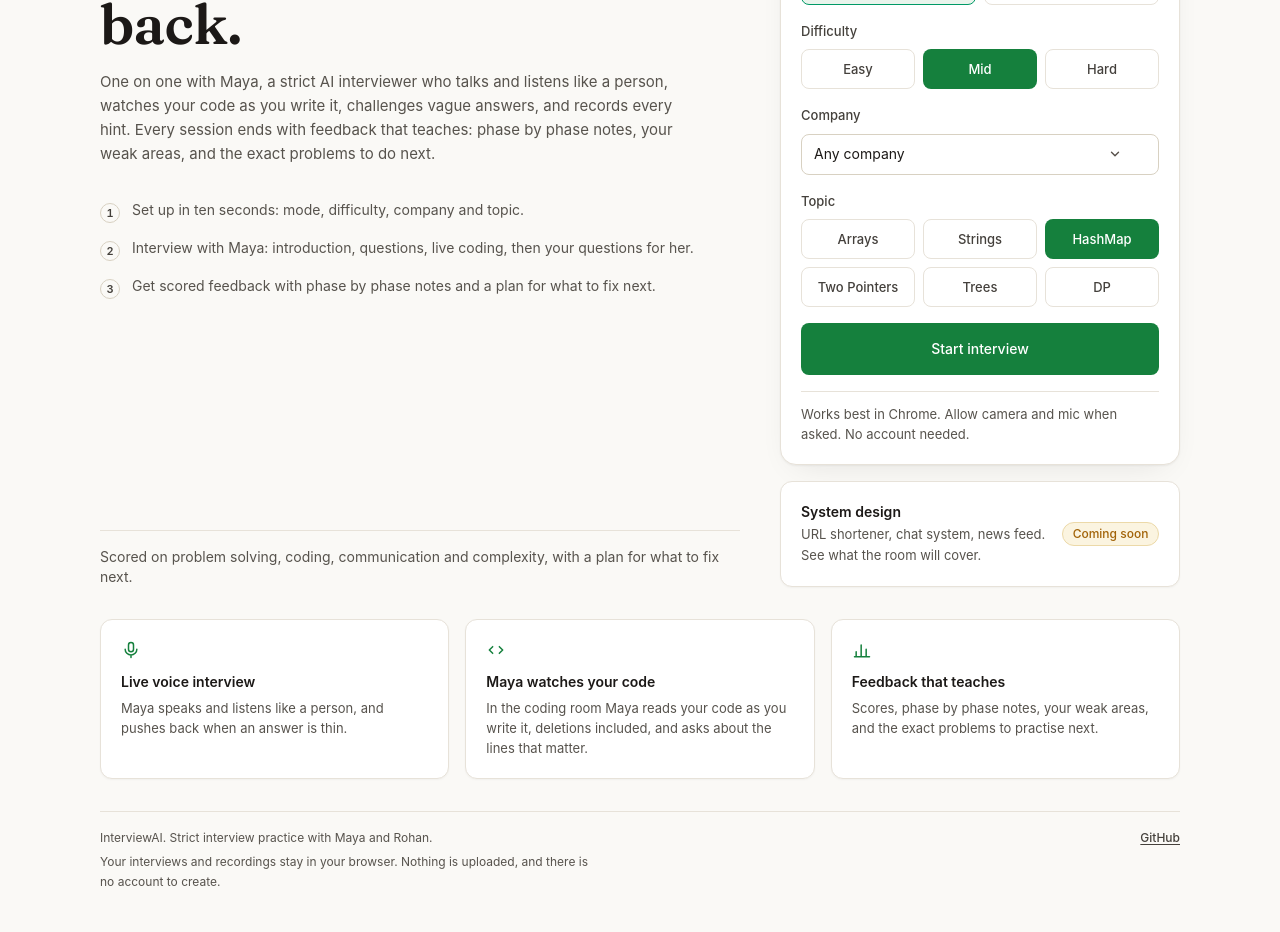
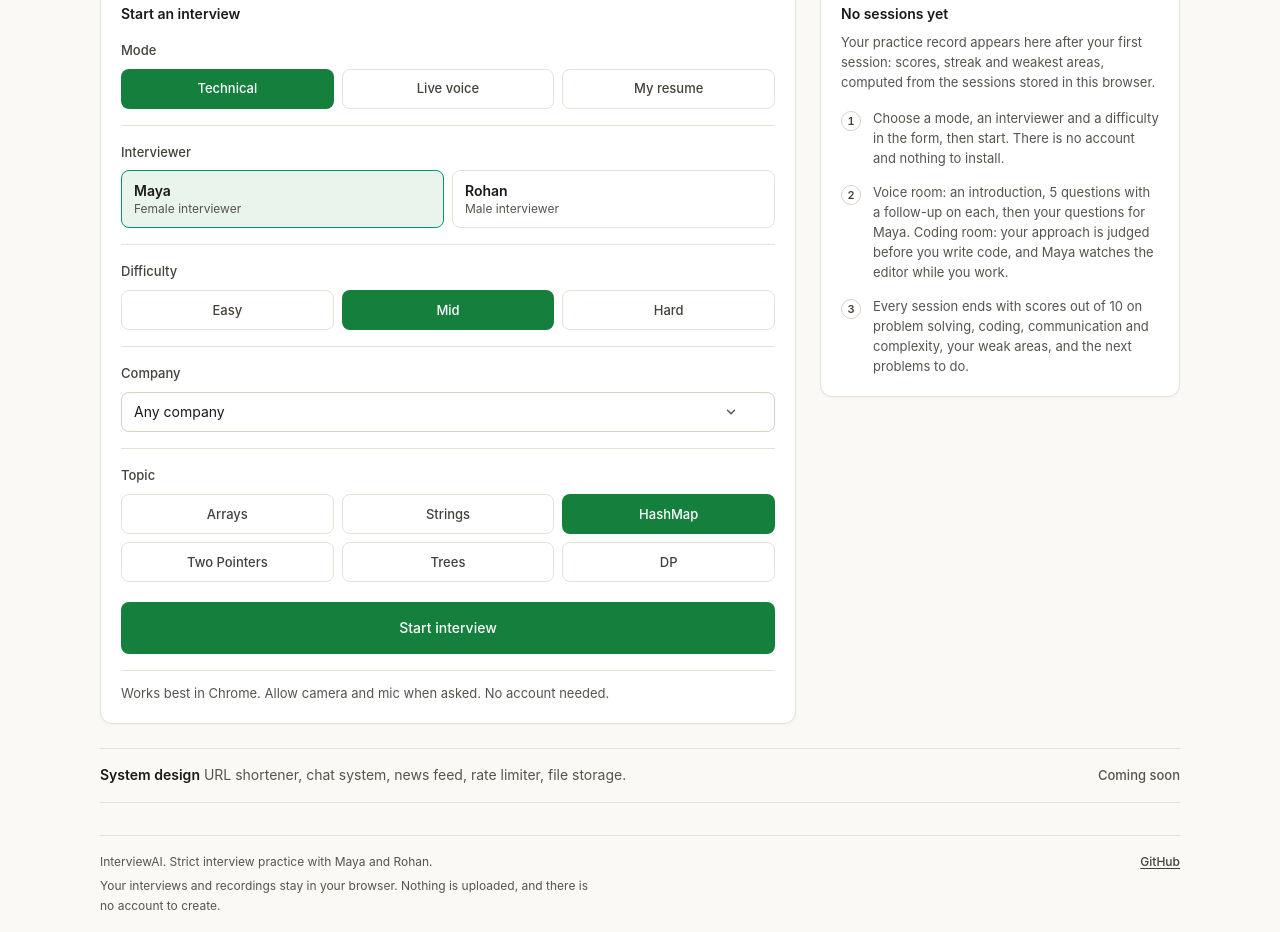
Before and after one commit to krishbuilds01/MockRoom, a Next.js app: page / in a window 1280 px wide. Shown: the part 320-1252 px from the top of the page. Before the commit the page ends 1228 px from the top, so only its background shows below. Built offline with nearby package versions, Linux system fonts and the light colour scheme.

Commit message:
Home becomes a working desk: setup form, practice record, no marketing hero

```diff
--- a/src/app/page.tsx
+++ b/src/app/page.tsx
@@ -5,7 +5,7 @@ import { useRouter } from "next/navigation";
 import { topics } from "@/lib/problems";
 import { INTERVIEWERS, getInterviewer } from "@/lib/interviewers";
 import { buildResumeQuestionsLocal, postResumeQuestions, RESUME_QUESTIONS_KEY, RESUME_STORAGE_KEY } from "@/lib/resume";
-import { loadHistory } from "@/lib/analytics";
+import { computeAnalytics, loadHistory } from "@/lib/analytics";
 import { markFreshStart } from "@/lib/activeSession";
 import { scoreBarClass } from "@/lib/scoreColor";
 import { overallScore, type SessionRecord } from "@/lib/interviewer";
@@ -13,36 +13,8 @@ import Logo from "@/components/Logo";
 import CompanySelect from "@/components/CompanySelect";
 import Footer from "@/components/Footer";
 
-function FeatureIcon({ name }: { name: string }) {
-  const common = {
-    width: 20,
-    height: 20,
-    viewBox: "0 0 24 24",
-    fill: "none",
-    stroke: "currentColor",
-    strokeWidth: 1.8,
-    strokeLinecap: "round" as const,
-    strokeLinejoin: "round" as const,
-    "aria-hidden": true,
-  };
-  if (name === "mic")
-    return (
-      <svg {...common}>
-        <path d="M12 3a3 3 0 0 1 3 3v5a3 3 0 0 1-6 0V6a3 3 0 0 1 3-3Z" />
-        <path d="M5 11a7 7 0 0 0 14 0M12 18v3" />
-      </svg>
-    );
-  if (name === "code")
-    return (
-      <svg {...common}>
-        <path d="m8 8-4 4 4 4M16 8l4 4-4 4" />
-      </svg>
-    );
-  return (
-    <svg {...common}>
-      <path d="M5 20v-6M11 20V6M17 20v-9M3 20h18" />
-    </svg>
-  );
+function sessionTitle(h: SessionRecord): string {
+  return h.type === "technical" ? h.problemTitle || "Technical interview" : "Live AI Interview";
 }
 
 export default function Home() {
@@ -53,23 +25,6 @@ export default function Home() {
   const [topic, setTopic] = useState("HashMap");
   const [interviewerId, setInterviewerId] = useState("maya");
   const interviewer = getInterviewer(interviewerId);
-  const features = [
-    {
-      icon: "mic",
-      title: "Live voice interview",
-      text: `${interviewer.name} speaks and listens like a person, and pushes back when an answer is thin.`,
-    },
-    {
-      icon: "code",
-      title: `${interviewer.name} watches your code`,
-      text: `In the coding room ${interviewer.name} reads your code as you write it, deletions included, and asks about the lines that matter.`,
-    },
-    {
-      icon: "chart",
-      title: "Feedback that teaches",
-      text: "Scores, phase by phase notes, your weak areas, and the exact problems to practise next.",
-    },
-  ];
   const [history, setHistory] = useState<SessionRecord[]>([]);
   const [resumeText, setResumeText] = useState("");
   const [resumeSaved, setResumeSaved] = useState(false);
@@ -126,7 +81,7 @@ export default function Home() {
   async function startResume() {
     const text = resumeText.trim();
     if (text.length < 100) {
-      setResumeError("Paste a little more of your resume. A few lines about your projects and skills is enough to build real questions from.");
+      setResumeError("That is too short to build questions from. Paste the parts about your projects and skills.");
       return;
     }
     setResumeError("");
@@ -166,10 +121,19 @@ export default function Home() {
     }
     e.target.value = "";
   }
+
+  const analytics = history.length ? computeAnalytics(history) : null;
   const chronological = [...history].reverse();
-  const latestOverall = history.length ? overallScore(history[0].scores) : null;
+  const latest = history[0] ?? null;
+  const latestOverall = latest ? overallScore(latest.scores) : null;
   const previousOverall = history.length > 1 ? overallScore(history[1].scores) : null;
   const trendDelta = latestOverall !== null && previousOverall !== null ? Math.round((latestOverall - previousOverall) * 10) / 10 : null;
+
+  const firstSteps = [
+    "Choose a mode, an interviewer and a difficulty in the form, then start. There is no account and nothing to install.",
+    `Voice room: an introduction, 5 questions with a follow-up on each, then your questions for ${interviewer.name}. Coding room: your approach is judged before you write code, and ${interviewer.name} watches the editor while you work.`,
+    "Every session ends with scores out of 10 on problem solving, coding, communication and complexity, your weak areas, and the next problems to do.",
+  ];
 
   return (
     <main className="mx-auto flex min-h-dvh w-full max-w-[1120px] flex-col px-5">
@@ -181,55 +145,19 @@ export default function Home() {
         </div>
       </nav>
 
-      <section className="grid gap-8 pt-8 lg:grid-cols-[640px_400px] lg:justify-between">
-        <div className="flex h-full flex-col">
-          <div>
-            <span className="badge badge-live">
-              <span className="dot dot-pulse bg-emerald-600" />
-              Live voice interview practice
-            </span>
-            <h1 className="mt-4 font-display text-display font-semibold text-stone-900">
-              Practice a real interview.
-              <br />
-              With an AI that pushes back.
-            </h1>
-            <p className="mt-4 max-w-xl text-[15px] leading-6 text-stone-600">
-              One on one with {interviewer.name}, a strict AI interviewer who talks and listens like a person, watches your code as you write it,
-              challenges vague answers, and records every hint. Every session ends with feedback that teaches: phase by phase notes,
-              your weak areas, and the exact problems to do next.
+      <header className="pt-10">
+        <h1 className="font-display text-display font-semibold text-stone-900">Get That Job</h1>
+        <p className="mt-3 max-w-2xl text-[15px] leading-6 text-stone-600">
+          One on one interview practice. Maya or Rohan runs your session: 5 questions with follow-ups in the voice room, or one
+          coding problem watched line by line in the coding room. Thin answers get pushed back, hints are recorded, and every
+          session ends with scores out of 10 on problem solving, coding, communication and complexity.
         </p>
-          </div>
-          <ol className="mt-8 space-y-3.5">
-            {[
-              "Set up in ten seconds: mode, difficulty, company and topic.",
-              `Interview with ${interviewer.name}: introduction, questions, live coding, then your questions for ${interviewer.objectPronoun}.`,
-              "Get scored feedback with phase by phase notes and a plan for what to fix next.",
-            ].map((step, i) => (
-              <li key={step} className="flex items-baseline gap-3 text-sm leading-6 text-stone-600">
-                <span className="tnum flex h-5 w-5 shrink-0 translate-y-0.5 items-center justify-center rounded-full border border-line2 text-[11px] font-semibold text-stone-700">{i + 1}</span>
-                <span>{step}</span>
-              </li>
-            ))}
-          </ol>
-          <div className="mt-auto pt-8">
-            <p className="border-t border-line pt-4 text-sm text-stone-600">
-              {history.length > 0 && latestOverall !== null ? (
-                <>
-                  Latest session <span className="tnum font-semibold text-stone-900">{latestOverall}/10</span>
-                  {` · ${history.length} session${history.length === 1 ? "" : "s"} on this device · `}
-                  <Link href="/progress" className="font-medium text-stone-900 underline underline-offset-2">See your progress</Link>
-                </>
-              ) : (
-                "Scored on problem solving, coding, communication and complexity, with a plan for what to fix next."
-              )}
-            </p>
-          </div>
-        </div>
+      </header>
 
-        <div>
-          <section className="card card-hero card-pad" aria-label="Start an interview">
-            <div className="text-sm font-semibold">Start an interview</div>
-            <div className="mt-4 space-y-4">
+      <div className="mt-8 grid items-start gap-6 lg:grid-cols-[minmax(0,1fr)_360px]">
+        <section className="card card-pad" aria-label="Start an interview">
+          <h2 className="text-sm font-semibold">Start an interview</h2>
+          <div className="mt-4">
             <div>
               <div className="text-[13px] font-medium text-stone-700">Mode</div>
               <div className="mt-2 grid grid-cols-3 gap-2" role="group" aria-label="Interview mode">
@@ -238,7 +166,7 @@ export default function Home() {
                 <button type="button" onClick={() => setType("resume")} aria-pressed={type === "resume"} className={type === "resume" ? "btn btn-primary btn-sm w-full" : "btn btn-ghost btn-sm w-full"}>My resume</button>
               </div>
             </div>
-              <div>
+            <div className="mt-4 border-t border-line pt-4">
               <div className="text-[13px] font-medium text-stone-700">Interviewer</div>
               <div className="mt-2 grid grid-cols-2 gap-2" role="group" aria-label="Interviewer">
                 {INTERVIEWERS.map((p) => (
@@ -259,7 +187,7 @@ export default function Home() {
                 ))}
               </div>
             </div>
-              <div>
+            <div className="mt-4 border-t border-line pt-4">
               <div className="text-[13px] font-medium text-stone-700">Difficulty</div>
               <div className="mt-2 grid grid-cols-3 gap-2" role="group" aria-label="Difficulty">
                 {["Easy", "Mid", "Hard"].map((d) => (
@@ -267,14 +195,14 @@ export default function Home() {
                 ))}
               </div>
             </div>
-              <div>
+            <div className="mt-4 border-t border-line pt-4">
               <div id="company-label" className="text-[13px] font-medium text-stone-700">Company</div>
-                <div aria-labelledby="company-label">
+              <div className="mt-2" aria-labelledby="company-label">
                 <CompanySelect value={companyId} onChange={setCompanyId} />
               </div>
             </div>
             {type === "technical" && (
-                <div>
+              <div className="mt-4 border-t border-line pt-4">
                 <div className="text-[13px] font-medium text-stone-700">Topic</div>
                 <div className="mt-2 grid grid-cols-3 gap-2" role="group" aria-label="Topic">
                   {topics.map((t) => (
@@ -284,7 +212,7 @@ export default function Home() {
               </div>
             )}
             {type === "resume" && (
-                <div>
+              <div className="mt-4 border-t border-line pt-4">
                 <label htmlFor="resume-text" className="text-[13px] font-medium text-stone-700">Your resume</label>
                 <textarea
                   id="resume-text"
@@ -308,72 +236,69 @@ export default function Home() {
             )}
           </div>
 
-            <button type="button" onClick={start} disabled={resumeBusy} className="btn btn-accent mt-4 h-[52px] w-full rounded-xl text-[15px] font-semibold">
+          <button type="button" onClick={start} disabled={resumeBusy} className="btn btn-accent mt-5 h-[52px] w-full rounded-xl text-[15px] font-semibold">
             {type === "resume" ? (resumeBusy ? "Building your questions..." : "Start resume interview") : "Start interview"}
           </button>
           <p className="mt-4 border-t border-line pt-3 text-[13px] leading-5 text-stone-600">
             {type === "resume"
-                ? "Your resume stays in this browser, stored only on this device. It is sent once, only to generate your questions."
+              ? "Your resume stays in this browser, stored only on this device. It is sent once, only to build your questions."
               : "Works best in Chrome. Allow camera and mic when asked. No account needed."}
           </p>
         </section>
 
-          <Link href="/system-design" className="card card-pad mt-4 flex items-center justify-between gap-3 transition hover:border-line2">
-            <span>
-              <span className="block text-sm font-semibold">System design</span>
-              <span className="mt-0.5 block text-[13px] text-stone-600">URL shortener, chat system, news feed. See what the room will cover.</span>
-            </span>
-            <span className="badge badge-mid shrink-0">Coming soon</span>
-          </Link>
+        {analytics && latest ? (
+          <section className="card card-pad" aria-label="Your practice record">
+            <h2 className="text-sm font-semibold">Your practice record</h2>
+            <dl className="mt-2 divide-y divide-line">
+              <div className="flex items-baseline justify-between gap-3 py-2.5">
+                <dt className="text-[13px] text-stone-600">Sessions</dt>
+                <dd className="tnum text-sm font-semibold">{analytics.total}</dd>
               </div>
-      </section>
-
-      <div className="mt-8 grid gap-4 sm:grid-cols-3">
-        {features.map((f) => (
-          <div key={f.title} className="card card-pad">
-            <span className="text-accent"><FeatureIcon name={f.icon} /></span>
-            <div className="mt-3 text-sm font-semibold">{f.title}</div>
-            <p className="mt-1.5 text-[13px] leading-5 text-stone-600">{f.text}</p>
+              <div className="flex items-baseline justify-between gap-3 py-2.5">
+                <dt className="text-[13px] text-stone-600">Average overall</dt>
+                <dd className="tnum text-sm font-semibold">{analytics.averageOverall}/10</dd>
               </div>
-        ))}
+              <div className="flex items-baseline justify-between gap-3 py-2.5">
+                <dt className="text-[13px] text-stone-600">Practice streak</dt>
+                <dd className="tnum text-sm font-semibold">{analytics.streakDays} day{analytics.streakDays === 1 ? "" : "s"}</dd>
               </div>
-
-      {history.length > 0 && (
-        <section id="progress" className="mt-8">
-          <div className="flex flex-col gap-1 sm:flex-row sm:flex-wrap sm:items-baseline sm:justify-between sm:gap-2">
-            <h2 className="font-display text-h2 font-semibold">Your progress</h2>
-            {latestOverall !== null && (
-              <div className="text-xs text-stone-600">
-                {`Latest overall: `}
+              <div className="flex items-baseline justify-between gap-3 py-2.5">
+                <dt className="text-[13px] text-stone-600">Weakest area</dt>
+                <dd className="tnum text-right text-sm font-semibold">{analytics.weakest ? `${analytics.weakest.name} · ${analytics.weakest.average}/10` : "Not yet"}</dd>
+              </div>
+            </dl>
+            <div className="border-t border-line pt-3">
+              <div className="text-[13px] text-stone-600">Last session</div>
+              <div className="mt-1 text-sm font-medium">{sessionTitle(latest)}</div>
+              <div className="mt-0.5 text-[13px] text-stone-600">
+                {`${new Date(latest.date).toLocaleDateString()} · Overall `}
                 <span className="tnum font-semibold text-stone-900">{latestOverall}/10</span>
                 {trendDelta !== null && (
-                  <span className={trendDelta >= 0 ? "ml-2 font-medium text-emerald-700" : "ml-2 font-medium text-red-600"}>
-                    {`${trendDelta >= 0 ? "+" : ""}${trendDelta} vs previous session`}
+                  <span className={trendDelta >= 0 ? "font-medium text-emerald-700" : "font-medium text-red-600"}>
+                    {` · ${trendDelta >= 0 ? "+" : ""}${trendDelta} vs the one before`}
                   </span>
                 )}
               </div>
-            )}
+              <Link href="/interview/feedback" className="mt-1.5 inline-block text-[13px] font-medium text-stone-900 underline underline-offset-2">Open the feedback</Link>
             </div>
-          <p className="mt-1.5 text-xs text-stone-600">
-            After a session, your feedback is ready here: <Link href="/interview/feedback" className="text-stone-700 underline underline-offset-2 hover:text-stone-900">open latest feedback</Link>
-          </p>
             {chronological.length > 1 && (
-            <div className="card mt-3 p-4">
-              <div className="flex gap-2 border-b border-line2">
-                {chronological.slice(-14).map((h) => {
+              <div className="mt-4 border-t border-line pt-3">
+                <div className="text-[13px] text-stone-600">Overall score per session, oldest to newest</div>
+                <div className="mt-2 flex gap-2 border-b border-line2">
+                  {chronological.slice(-10).map((h) => {
                     const o = overallScore(h.scores);
                     return (
-                    <div key={h.id} className="flex flex-1 flex-col items-center gap-2" title={`${o}/10`}>
+                      <div key={h.id} className="flex flex-1 flex-col items-center gap-1.5" title={`${o}/10`}>
                         <span className="tnum text-xs font-semibold leading-none text-stone-700">{o}</span>
-                      <div className="relative h-24 w-full rounded-t bg-panel2">
+                        <div className="relative h-16 w-full rounded-t bg-panel2">
                           <div className={`absolute inset-x-0 bottom-0 rounded-t ${scoreBarClass(o)}`} style={{ height: `${o * 10}%` }} />
                         </div>
                       </div>
                     );
                   })}
                 </div>
-              <div className="mt-2 flex gap-2">
-                {chronological.slice(-14).map((h) => {
+                <div className="mt-1.5 flex gap-2">
+                  {chronological.slice(-10).map((h) => {
                     const d = new Date(h.date);
                     return (
                       <span key={h.id} className="flex-1 text-center text-xs leading-none text-stone-600">{`${d.getDate()}/${d.getMonth() + 1}`}</span>
@@ -382,12 +307,49 @@ export default function Home() {
                 </div>
               </div>
             )}
+            <Link href="/progress" className="mt-4 block border-t border-line pt-3 text-[13px] font-medium text-stone-900 underline underline-offset-2">
+              Progress page: trend, topics and this week&apos;s plan
+            </Link>
+          </section>
+        ) : (
+          <section className="card card-pad" aria-label="Your first session">
+            <h2 className="text-sm font-semibold">No sessions yet</h2>
+            <p className="mt-2 text-[13px] leading-5 text-stone-600">
+              Your practice record appears here after your first session: scores, streak and weakest areas, computed from the
+              sessions stored in this browser.
+            </p>
+            <ol className="mt-4 space-y-3.5">
+              {firstSteps.map((step, i) => (
+                <li key={step} className="flex items-baseline gap-3 text-[13px] leading-5 text-stone-600">
+                  <span className="tnum flex h-5 w-5 shrink-0 translate-y-0.5 items-center justify-center rounded-full border border-line2 text-[11px] font-semibold text-stone-700">{i + 1}</span>
+                  <span>{step}</span>
+                </li>
+              ))}
+            </ol>
+          </section>
+        )}
+      </div>
+
+      <Link href="/system-design" className="mt-6 flex flex-wrap items-baseline justify-between gap-x-4 gap-y-1 border-y border-line py-4">
+        <span className="text-sm">
+          <span className="font-semibold">System design</span>{" "}
+          <span className="text-stone-600">URL shortener, chat system, news feed, rate limiter, file storage.</span>
+        </span>
+        <span className="text-[13px] font-medium text-stone-600">Coming soon</span>
+      </Link>
+
+      {history.length > 0 && (
+        <section className="mt-8">
+          <div className="flex flex-wrap items-baseline justify-between gap-2">
+            <h2 className="font-display text-h2 font-semibold">Session history</h2>
+            <Link href="/progress" className="text-[13px] font-medium text-stone-900 underline underline-offset-2">Progress page</Link>
+          </div>
           <div className="card mt-3 divide-y divide-line">
             {history.map((h) => (
               <div key={h.id} className="flex flex-wrap items-center justify-between gap-3 px-5 py-4 text-sm">
                 <div className="min-w-0">
                   <div className="flex items-center gap-2 truncate font-medium">
-                    <span className="truncate">{h.type === "technical" ? h.problemTitle || "Technical interview" : "Live AI Interview"}</span>
+                    <span className="truncate">{sessionTitle(h)}</span>
                     <span className={`badge ${h.difficulty === "Easy" ? "badge-easy" : h.difficulty === "Hard" ? "badge-hard" : "badge-mid"}`}>{h.difficulty}</span>
                     {h.companyName && <span className="badge badge-accent">{h.companyName}</span>}
                     {h.resumeInterview && <span className="badge">Resume</span>}
@@ -406,7 +368,7 @@ export default function Home() {
               </div>
             ))}
           </div>
-          <p className="mt-2 text-xs text-stone-600">Bars show overall score per session out of 10, oldest to newest. History is stored only in this browser.</p>
+          <p className="mt-2 text-xs text-stone-600">History is stored only in this browser.</p>
         </section>
       )}
 
```
Also changed, not shown: 1 other file (tests, documents, lock files or other folders). Lines whose indentation alone changed are shown as unchanged.
